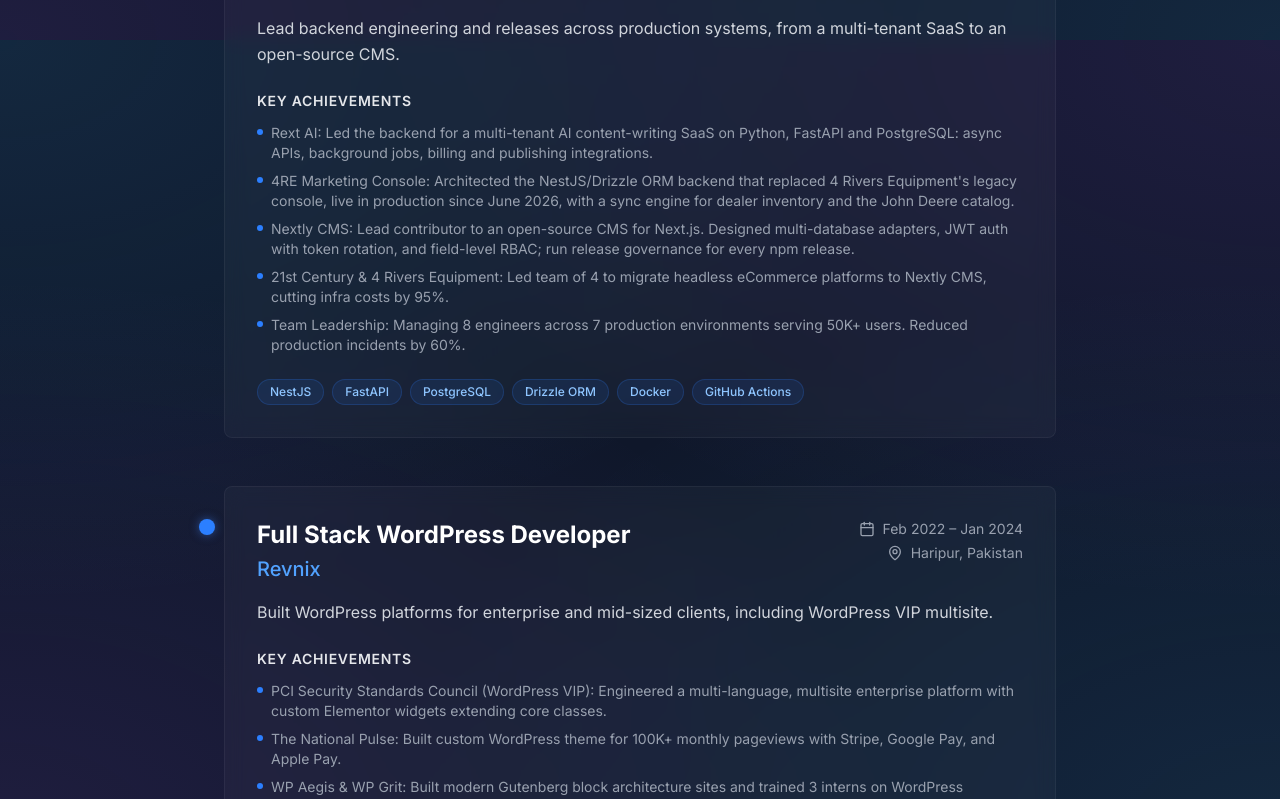
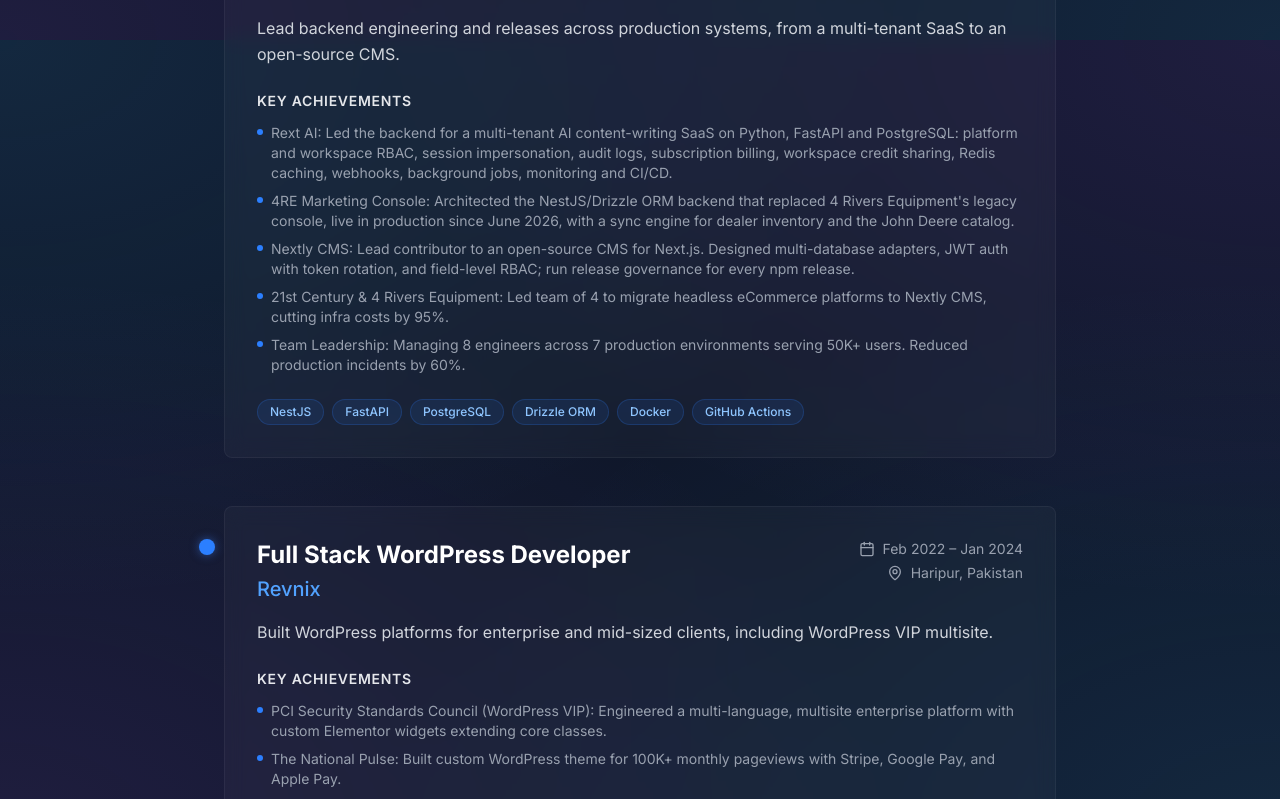
Before and after one commit to ifaisaldev/Portfolio, a Next.js app: page / in a window 1280 px wide. Shown: the part 1560-2359 px from the top of the page. Built offline with nearby package versions, Linux system fonts and the light colour scheme; no server answers.

Commit message:
docs: describe what was built on the Rext AI backend
Two-level RBAC, session impersonation, audit logs, subscription billing, workspace credit sharing, background jobs, Redis caching, webhooks, monitoring and CI/CD.

```diff
--- a/app/page.tsx
+++ b/app/page.tsx
@@ -109,7 +109,7 @@
               location="Haripur, Pakistan"
               description="Lead backend engineering and releases across production systems, from a multi-tenant SaaS to an open-source CMS."
               highlights={[
-                "Rext AI: Led the backend for a multi-tenant AI content-writing SaaS on Python, FastAPI and PostgreSQL: async APIs, background jobs, billing and publishing integrations.",
+                "Rext AI: Led the backend for a multi-tenant AI content-writing SaaS on Python, FastAPI and PostgreSQL: platform and workspace RBAC, session impersonation, audit logs, subscription billing, workspace credit sharing, Redis caching, webhooks, background jobs, monitoring and CI/CD.",
                 "4RE Marketing Console: Architected the NestJS/Drizzle ORM backend that replaced 4 Rivers Equipment's legacy console, live in production since June 2026, with a sync engine for dealer inventory and the John Deere catalog.",
                 "Nextly CMS: Lead contributor to an open-source CMS for Next.js. Designed multi-database adapters, JWT auth with token rotation, and field-level RBAC; run release governance for every npm release.",
                 "21st Century & 4 Rivers Equipment: Led team of 4 to migrate headless eCommerce platforms to Nextly CMS, cutting infra costs by 95%.",
@@ -342,12 +342,13 @@
               status="live"
               summary="An AI writing platform that researches, writes and publishes SEO articles for agencies and site owners. I led the backend around the AI pipeline: the APIs, background jobs, billing and publishing."
               points={[
-                "Multi-tenant FastAPI backend with async APIs on PostgreSQL (SQLAlchemy)",
-                "Background jobs with APScheduler, including scheduled publishing",
-                "Subscription billing and checkout with LemonSqueezy",
-                "Publishing to WordPress (REST API) and Shopify (App Bridge)",
+                "Multi-tenant FastAPI backend on PostgreSQL with two-level RBAC: platform roles and workspace roles",
+                "Admin session impersonation and audit logs",
+                "Subscription billing with LemonSqueezy, and credit sharing from workspace owners to their members",
+                "Background jobs (APScheduler), Redis caching, webhooks and monitoring",
+                "Publishing to WordPress and Shopify; Docker deployments with GitHub Actions CI/CD",
               ]}
-              tech={['Python', 'FastAPI', 'SQLAlchemy', 'PostgreSQL', 'APScheduler', 'LemonSqueezy']}
+              tech={['Python', 'FastAPI', 'SQLAlchemy', 'PostgreSQL', 'Redis', 'APScheduler', 'LemonSqueezy', 'Docker', 'GitHub Actions']}
               links={[{ label: 'rext.ai', href: 'https://rext.ai' }]}
               image={{ src: '/projects/rext-ai.png', alt: 'Rext AI homepage' }}
             />
```
Also changed, not shown: public/llms.txt, 1 other file (tests, documents, lock files or other folders).
